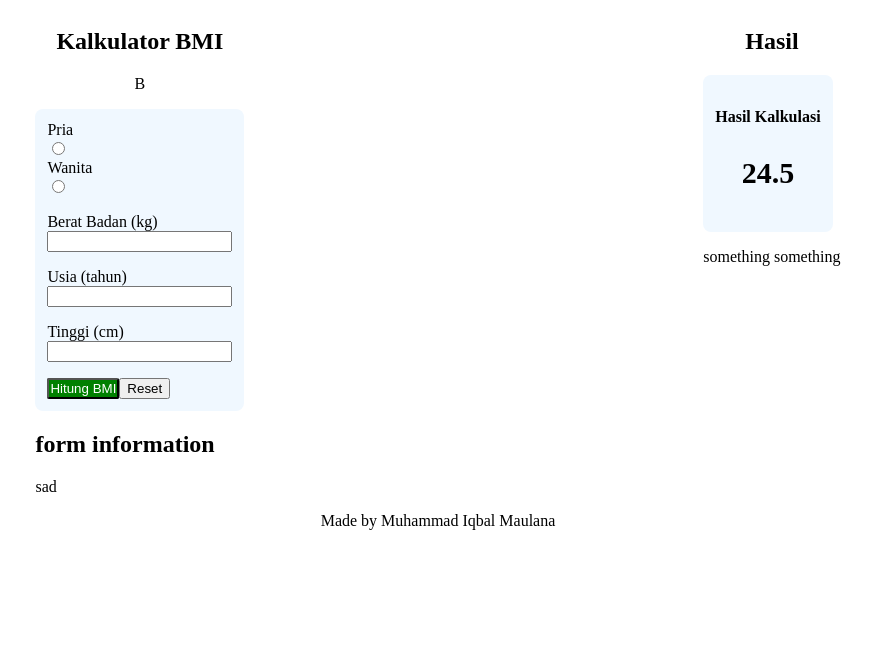
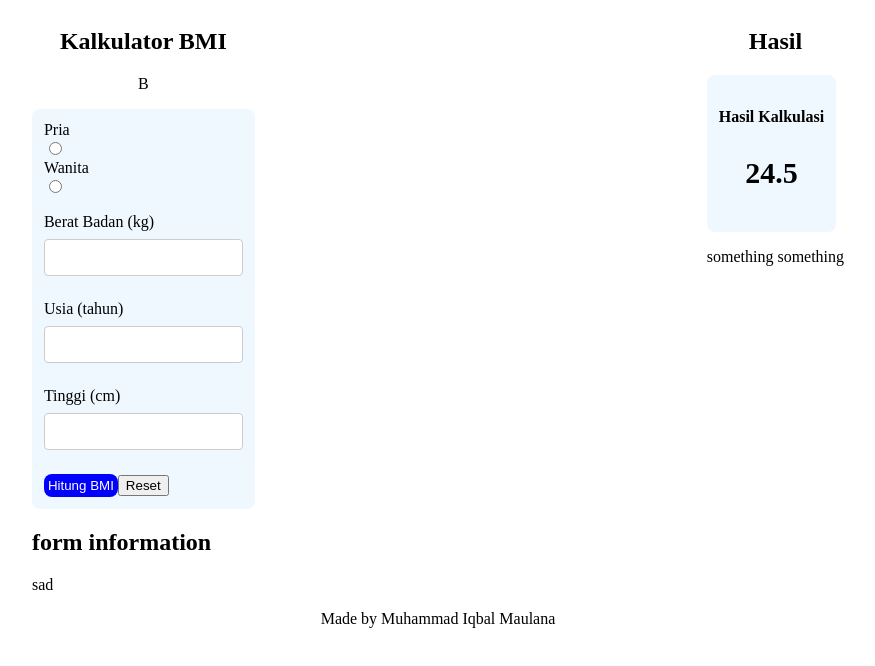
Before and after one commit to revou-fundamental-course/28-oct-24-Aetherx24, a plain HTML site: page index.html in a window 1280 px wide. Shown: the whole page, without its empty margins (202-1077 px from the left). Drawn offline with Linux system fonts and the light colour scheme; a script that the page names is missing.

Commit message:
Update syle.css

```diff
--- a/css/syle.css
+++ b/css/syle.css
@@ -4,9 +4,9 @@ main{
     justify-content: space-around;
 }
 
-input[type=text] select {
+input[type=number] {
     width: 100%;
-    padding: 12px 20px;
+    padding: 10px;
     margin: 8px 0;
     display: inline-block;
     border: 1px solid #ccc;
@@ -31,10 +31,11 @@ input[type=text] select {
 }
 
 .button{
-    background-color: green;
+    background-color: blue;
+    border: 0;
     color: white;
-    padding: 1px;
-    border-radius: 2px;
+    padding: 4px;
+    border-radius: 8px;
 
 }
 
```
